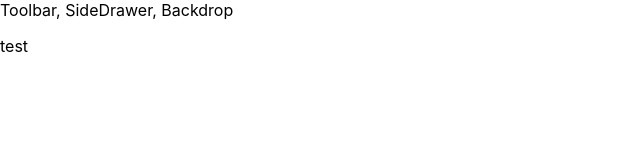
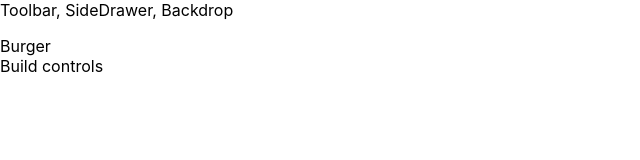
Before and after one commit to hidehidehorie/Hamburger, a React (Create React App) app: page / in a window 1280 px wide. Shown: the top 160 px of the page, without its empty margins (0-640 px from the left). Built offline with nearby package versions, Linux system fonts and the light colour scheme.

Commit message:
Implementing the burger builder container

```diff
--- a/src/App.js
+++ b/src/App.js
@@ -1,12 +1,13 @@
 import React from 'react';
 
 import Layout from './components/Layout/Layout';
+import BurgerBuilder from './containers/BurgerBuilder/BurgerBuilder'
 
 function App() {
   return (
     <div>
       <Layout>
-        <p>test</p>
+        <BurgerBuilder />
       </Layout>
     </div>
   );
--- /dev/null
+++ b/src/components/Layout/Layout.css
@@ -0,0 +1,3 @@
+.content {
+  margin-top: 16px;
+}
--- a/src/components/Layout/Layout.js
+++ b/src/components/Layout/Layout.js
@@ -1,10 +1,11 @@
 import React from 'react';
 import Aux from '../../hoc/Aux';
+import './Layout.css';
 
 const layout = (props) => (
   <Aux>
     <div>Toolbar, SideDrawer, Backdrop</div>
-    <main>
+    <main className="content">
       {props.children}
     </main>
   </Aux>
--- /dev/null
+++ b/src/containers/BurgerBuilder/BurgerBuilder.js
@@ -0,0 +1,16 @@
+import React, { Component } from 'react';
+
+import Aux from '../../hoc/Aux';
+
+class BurgerBuilder extends Component {
+  render() {
+    return (
+      <Aux>
+        <div>Burger</div>
+        <div>Build controls</div>
+      </Aux>
+    );
+  };
+};
+
+export default BurgerBuilder;
```
